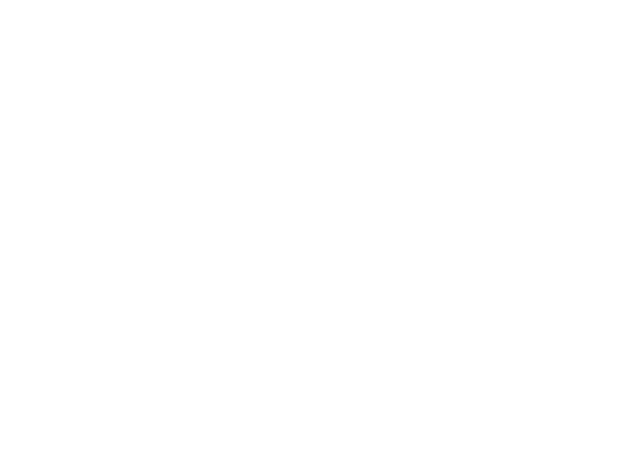
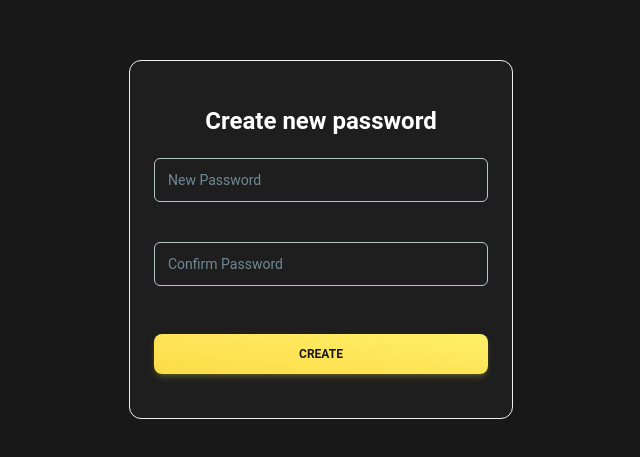
Before and after one commit to mohadmuhsin/solvusphere_client, a React (Vite) app: page /create-password in a window 1280 px wide. Before the commit this address had no page. Shown: the part 161-618 px from the top of the page, without its empty margins (319-959 px from the left). Built offline with nearby package versions, Linux system fonts and the light colour scheme.

Commit message:
CreatePassword page added

```diff
--- a/src/App.jsx
+++ b/src/App.jsx
@@ -4,6 +4,7 @@
 import UserRegistration from "./pages/User/UserRegistration";
 import HomePage from "./pages/User/HomePage";
 import UserLayout from "./pages/User/UserLayout";
+import CreatedPassword from "./pages/User/CreatedPassword";
 
 function App() {
   return (
@@ -12,6 +13,7 @@
         <Routes>
           <Route path="/login" element={<LoginPage />} />
           <Route path="/register" element={<UserRegistration />} />
+          <Route path="/create-password" element={<CreatedPassword />} />
           <Route path="/" element={<UserLayout />}>
             <Route path="/" element={<HomePage />} />
           </Route>
--- /dev/null
+++ b/src/pages/User/CreatedPassword.jsx
@@ -0,0 +1,66 @@
+import {
+  Button,
+  Card,
+  CardBody,
+  Input,
+  CardFooter,
+  Typography,
+} from "@material-tailwind/react";
+import React from "react";
+
+function CreatedPassword() {
+  return (
+    <div>
+      <div className="bg-black opacity-90 flex flex-col justify-center align-middle items-center min-h-screen w-full md:px-0 px-5">
+        <Card className="mx-auto w-full max-w-[24rem] border bg-gray-900 bg-opacity-20 py-5">
+          <CardBody className="flex flex-col gap-10">
+            <Typography className="-mb-5 mx-auto" variant="h4" color="white">
+              Create new password
+            </Typography>
+            <div>
+              <Input
+                label="New Password"
+                name="password"
+                size="lg"
+                color="blue-gray"
+                //   onChange={handleChange}
+                //   onBlur={handleBlur}
+                //   value={values.email}
+                //   error={touched.email && errors.email}
+              />
+              {/* {touched.email && errors.email && (
+              <div className="text-red-500 text-sm py-1 ">{errors.email}</div>
+            )} */}
+            </div>
+
+            <div>
+              <Input
+                label="Confirm Password"
+                type="password"
+                name="password"
+                color="blue-gray"
+                size="lg"
+                className="text-white"
+                // onChange={handleChange}
+                // onBlur={handleBlur}
+                // value={values.password}
+                // error={touched.password && errors.password}
+              />
+              {/* {touched.password && errors.password && (
+            <div className="text-red-500 text-sm py-1 ">{errors.password}</div>
+          )} */}
+            </div>
+          </CardBody>
+
+          <CardFooter className="">
+            <Button type="button" variant="gradient" color="yellow" fullWidth>
+              Create
+            </Button>
+          </CardFooter>
+        </Card>
+      </div>
+    </div>
+  );
+}
+
+export default CreatedPassword;
```
